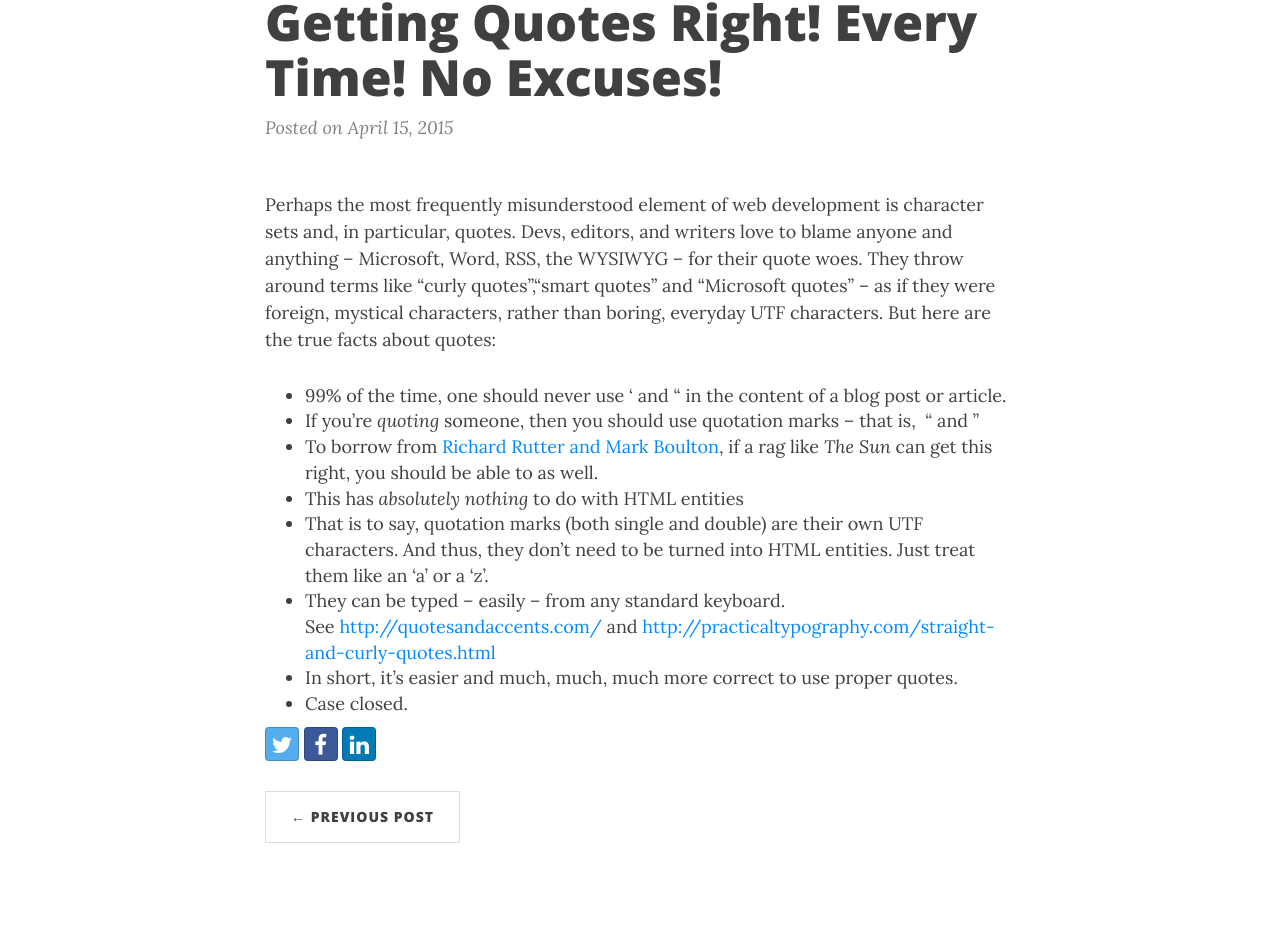
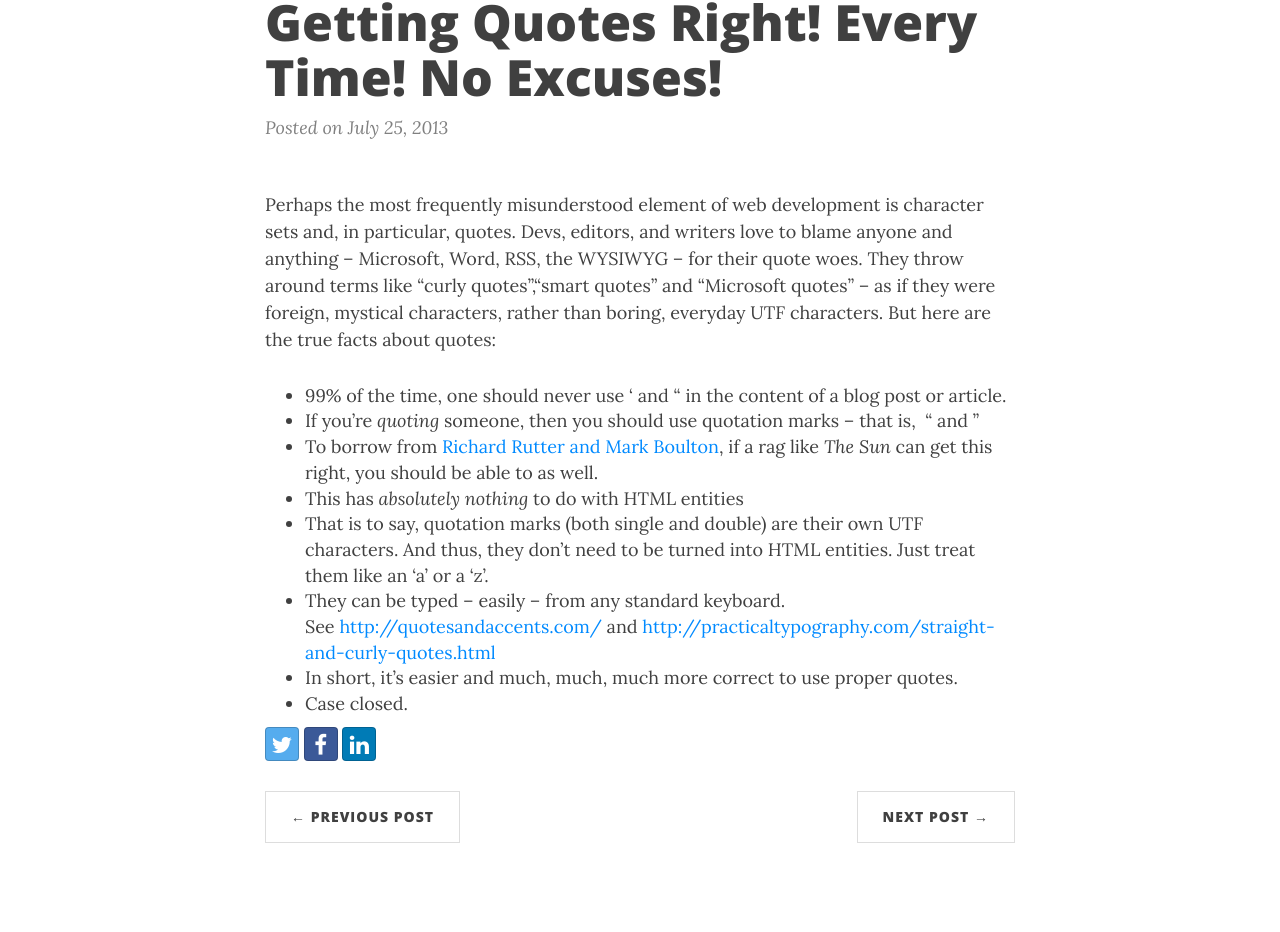
Before and after one commit to CrookedNumber/crookednumber.github.io, a Jekyll site: the page built from _posts/2013-07-25-getting-quotes-right.md, in a window 1280 px wide and 1302 px high. Shown: the part 135-1067 px from the top of the window. Built offline with Jekyll 4.4.1, drawn with Linux system fonts in a browser that asks for light colours; nearby versions of some CDN libraries.

Commit message:
Making dates match filenames.

```diff
--- a/_posts/2013-07-25-getting-quotes-right.md
+++ b/_posts/2013-07-25-getting-quotes-right.md
@@ -1,7 +1,7 @@
 ---
 layout: post
 title:  "Getting Quotes Right! Every Time! No Excuses!"
-date:   2015-04-15
+date:   2013-07-25
 ---
 
 Perhaps the most frequently misunderstood element of web development is character sets and, in particular, quotes. Devs, editors, and writers love to blame anyone and anything -- Microsoft, Word, RSS, the WYSIWYG -- for their quote woes. They throw around terms like “curly quotes”,“smart quotes” and “Microsoft quotes” -- as if they were foreign, mystical characters, rather than boring, everyday UTF characters. But here are the true facts about quotes:
```
Also changed, not shown: _posts/2015-04-15-trello-cli.md (+1 -1 lines).
